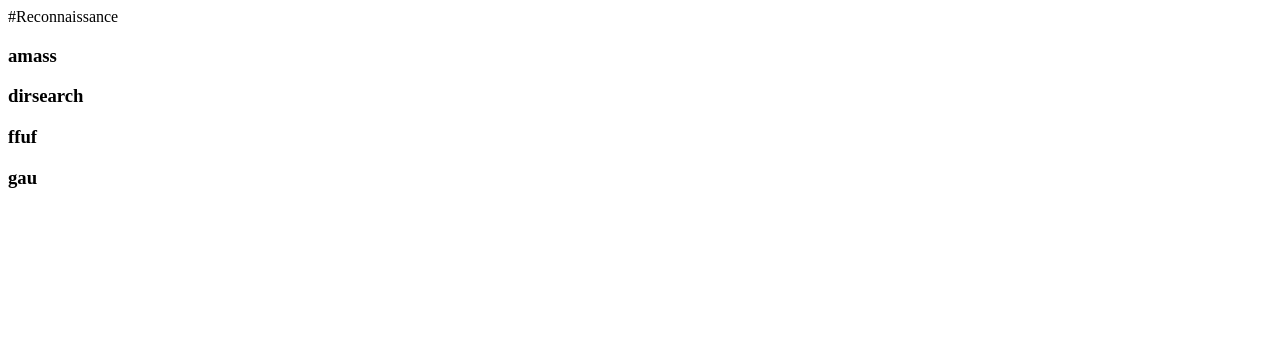
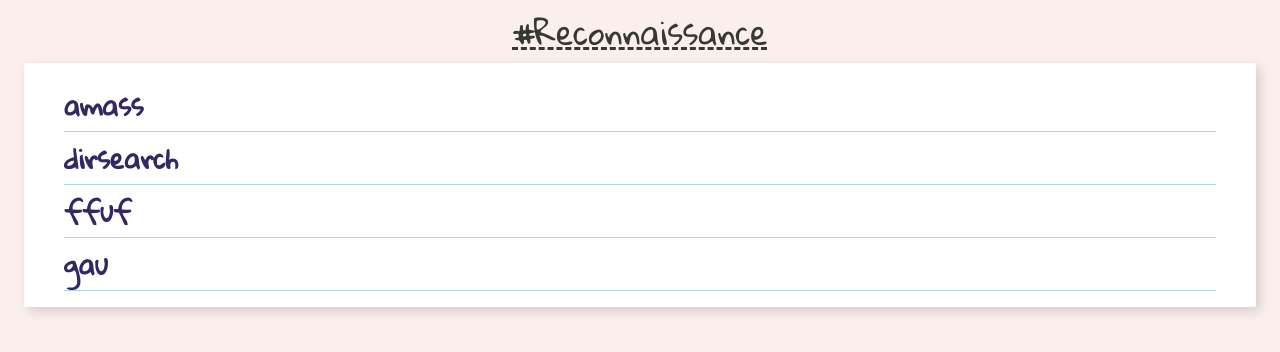
Before and after one commit to SibawNick/home, a plain HTML site: page recon.html in a window 1280 px wide. Drawn offline with Linux system fonts and the light colour scheme; the site is published under a folder, as on GitHub Pages, so addresses that start at the root find nothing.

Commit message:
Update recon.html

```diff
--- a/recon.html
+++ b/recon.html
@@ -6,7 +6,7 @@
     <title>Reconnaissance</title>
 
     <!-- links -->
-    <link rel="stylesheet" href="/css/recon.css" />
+    <link rel="stylesheet" href="./css/recon.css" />
   </head>
   <body>
     <div class="main-container">
```
